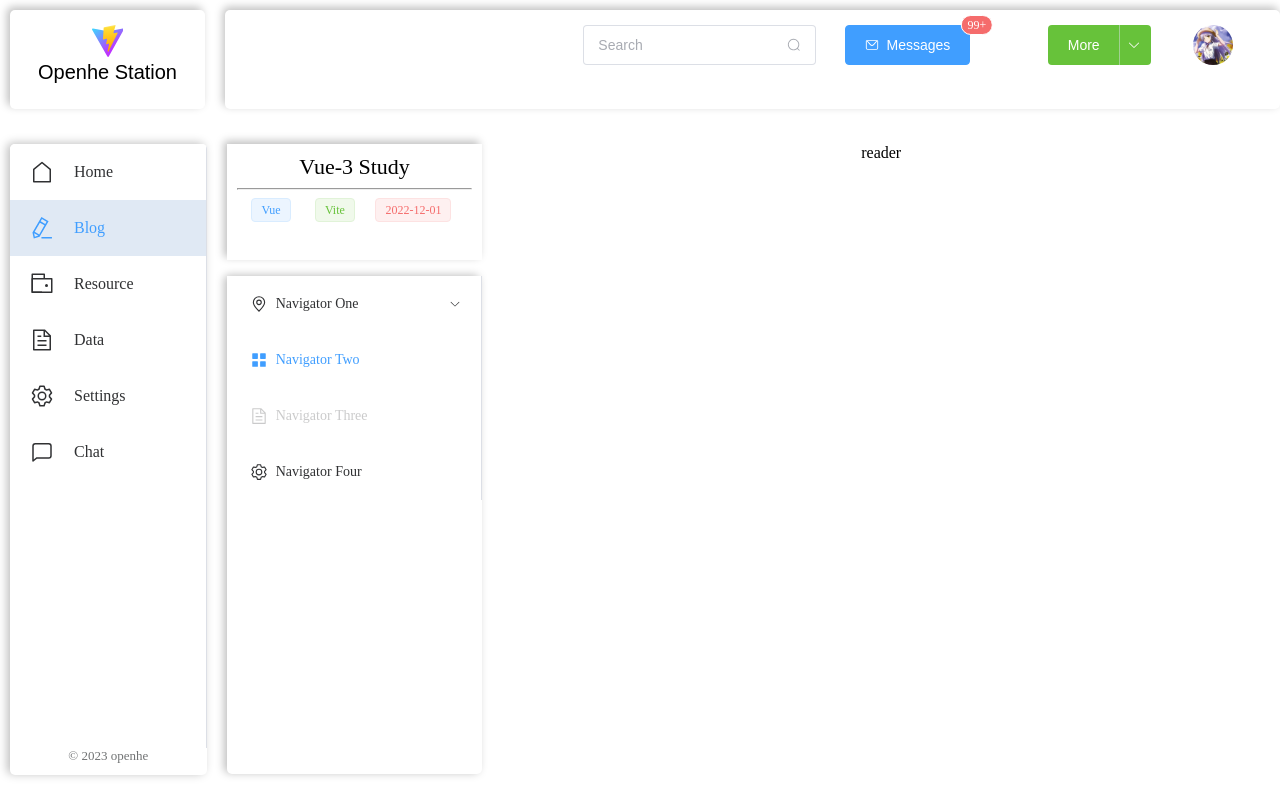
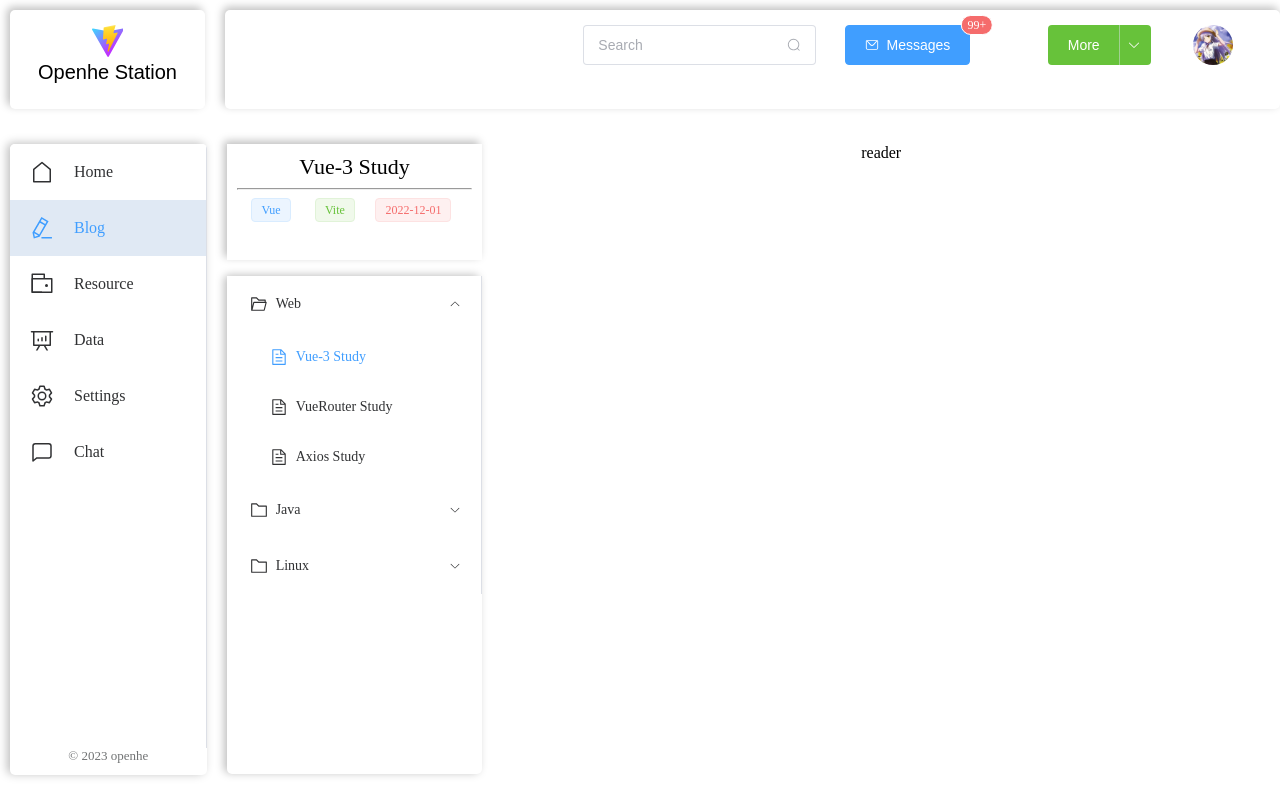
Before and after one commit to openhe-hub/openhe-station-frontend, a Vue app: page /#/home/blog in a window 1280 px wide. Built offline with nearby package versions, Linux system fonts and the light colour scheme.

Commit message:
1-19-upd: finish dev note menu

```diff
--- a/src/components/blog/Menu.vue
+++ b/src/components/blog/Menu.vue
@@ -2,59 +2,60 @@
   <div id="menu-container">
     <el-scrollbar style="height: 100%">
       <el-menu
-          default-active="2"
+          :default-active="activeId"
           class="el-menu-vertical-demo"
           @open="handleOpen"
           @close="handleClose"
       >
-        <el-sub-menu index="1">
+        <el-sub-menu v-for="(subMenu,index) in menu" :index="`${index+1}`">
           <template #title>
             <el-icon>
-              <location/>
+              <FolderOpened v-if="isExpanded[index]"></FolderOpened>
+              <Folder v-else></Folder>
             </el-icon>
-            <span>Navigator One</span>
+            <span>{{subMenu.groupName}}</span>
           </template>
-          <el-menu-item index="1-1">item one</el-menu-item>
-          <el-menu-item index="1-2">item two</el-menu-item>
-          <el-menu-item index="1-3">item two</el-menu-item>
-          <el-menu-item index="1-4">item two</el-menu-item>
+          <el-menu-item v-for="(passage,idx) in subMenu.passages" :index="`${index+1}-${idx+1}`">
+            <el-icon>
+              <Document/>
+            </el-icon>
+            {{passage.passageName}}
+          </el-menu-item>
         </el-sub-menu>
-        <el-menu-item index="2">
-          <el-icon>
-            <icon-menu/>
-          </el-icon>
-          <span>Navigator Two</span>
-        </el-menu-item>
-        <el-menu-item index="3" disabled>
-          <el-icon>
-            <document/>
-          </el-icon>
-          <span>Navigator Three</span>
-        </el-menu-item>
-        <el-menu-item index="4">
-          <el-icon>
-            <setting/>
-          </el-icon>
-          <span>Navigator Four</span>
-        </el-menu-item>
       </el-menu>
     </el-scrollbar>
   </div>
 </template>
 
 <script setup>
-import {
-  Document,
-  Menu as IconMenu,
-  Location,
-  Setting,
-} from '@element-plus/icons-vue'
+import {toRefs} from "vue";
 
-const handleOpen = (key, keyPath) => {
-  console.log(key, keyPath)
+// props
+const props = defineProps({
+  activeId: {
+    type: String,
+    default: '1-1',
+  },
+  menu: {
+    type: Array
+  }
+})
+
+const {activeId} = toRefs(props);
+const menu = props.menu;
+const groupNum = menu.length;
+
+// deal with sub-menu expand/collapse
+let isExpanded = [];
+for (let i = 0; i < groupNum; i++) {
+  isExpanded.push(false);
 }
-const handleClose = (key, keyPath) => {
-  console.log(key, keyPath)
+
+const handleOpen = (key) => {
+  isExpanded[parseInt(key) - 1] = true;
+}
+const handleClose = (key) => {
+  isExpanded[parseInt(key) - 1] = false;
 }
 </script>
 
--- a/src/components/index/DataReport.vue
+++ b/src/components/index/DataReport.vue
@@ -42,13 +42,13 @@ const init = () => {
         data: [10, 22, 28, 23, 19],
         type: 'line',
         smooth: true,
-        animationDuration: 1500,
+        animationDuration: 1600,
         animationEasing: "cubicInOut",
       }, {
         data: [19, 12, 7, 10, 22],
         type: 'line',
         smooth: true,
-        animationDuration: 1500,
+        animationDuration: 1600,
         animationEasing: "cubicInOut",
       }
     ]
@@ -92,7 +92,7 @@ const init = () => {
           }
         ],
         roseType: 'area',
-        animationDuration: 2000,
+        animationDuration: 1600,
         animationEasing: "cubicInOut"
       }
     ]
--- a/src/components/nav/NavBar.vue
+++ b/src/components/nav/NavBar.vue
@@ -35,7 +35,7 @@
 
       <el-menu-item index="4" route="/home/data">
         <el-icon size="100">
-          <Document/>
+          <DataAnalysis/>
         </el-icon>
         <div class="nav-text">
           Data
--- a/src/view/Blog.vue
+++ b/src/view/Blog.vue
@@ -9,7 +9,9 @@
           ></Tag>
         </el-row>
         <el-row>
-          <Menu></Menu>
+          <Menu :active-id="'1-1'"
+                :menu="note">
+          </Menu>
         </el-row>
       </el-col>
       <el-col :span="18">
@@ -29,27 +31,28 @@ import {reactive, ref} from "vue";
 
 const note = reactive([
   {
-    groupName: 'aaa',
+    groupName: 'Web',
     passages: [
-      {passageName: 'Vue-3 Study', date: '2022-12-01', tags: ['Vue','Vite']},
-      {passageName: '222', date: '2022-12-01', tags: ['Vue']},
-      {passageName: '333', date: '2022-12-01', tags: []},
+      {passageName: 'Vue-3 Study', date: '2022-12-01', tags: ['Vue', 'Vite']},
+      {passageName: 'VueRouter Study', date: '2022-12-01', tags: ['Vue']},
+      {passageName: 'Axios Study', date: '2022-12-01', tags: []},
     ]
   },
   {
-    groupName: 'bbb',
+    groupName: 'Java',
     passages: [
-      {passageName: '111', date: '2022-12-01', tags: ['Vue']},
-      {passageName: '222', date: '2022-12-01', tags: ['Vue', 'Vite']},
+      {passageName: 'SpringBoot Study', date: '2022-12-01', tags: ['Spring']},
+      {passageName: 'Mybatis Study', date: '2022-12-01', tags: ['Database', 'Sql']},
     ]
   },
   {
-    groupName: 'ccc',
+    groupName: 'Linux',
     passages: [
-      {passageName: '111', date: '2022-12-01', tags: ['Vue']},
+      {passageName: 'Bash Study', date: '2022-12-01', tags: ['bash','linux']},
     ]
   }
-])
+]);
+
 
 // curr value
 const groupName = ref(note[0].groupName);
```
